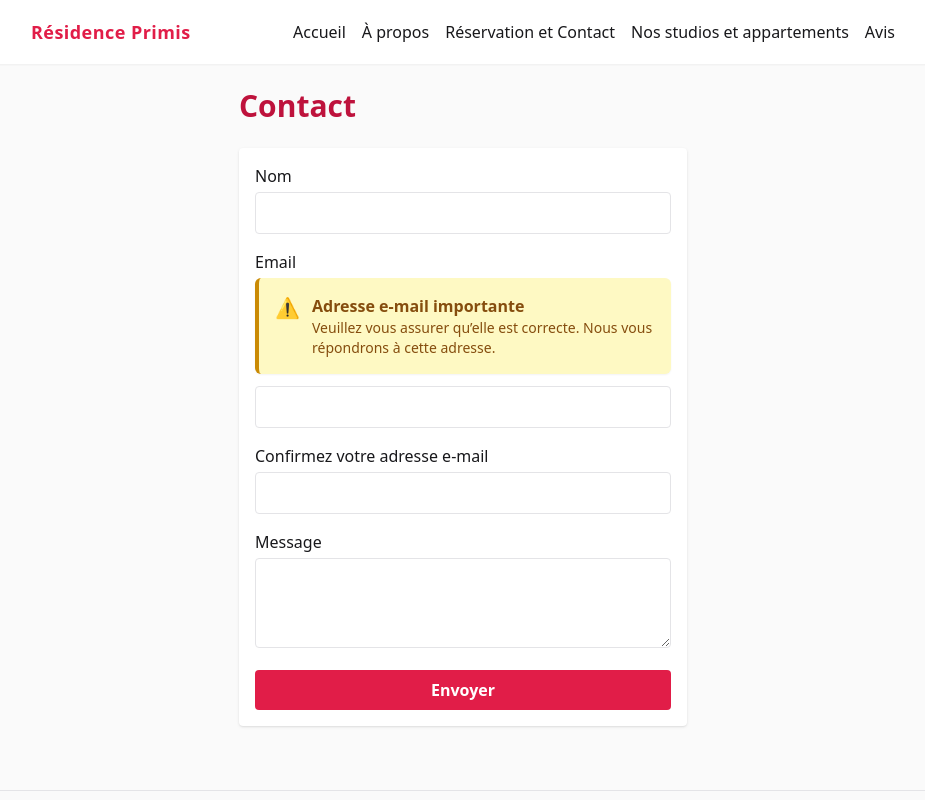
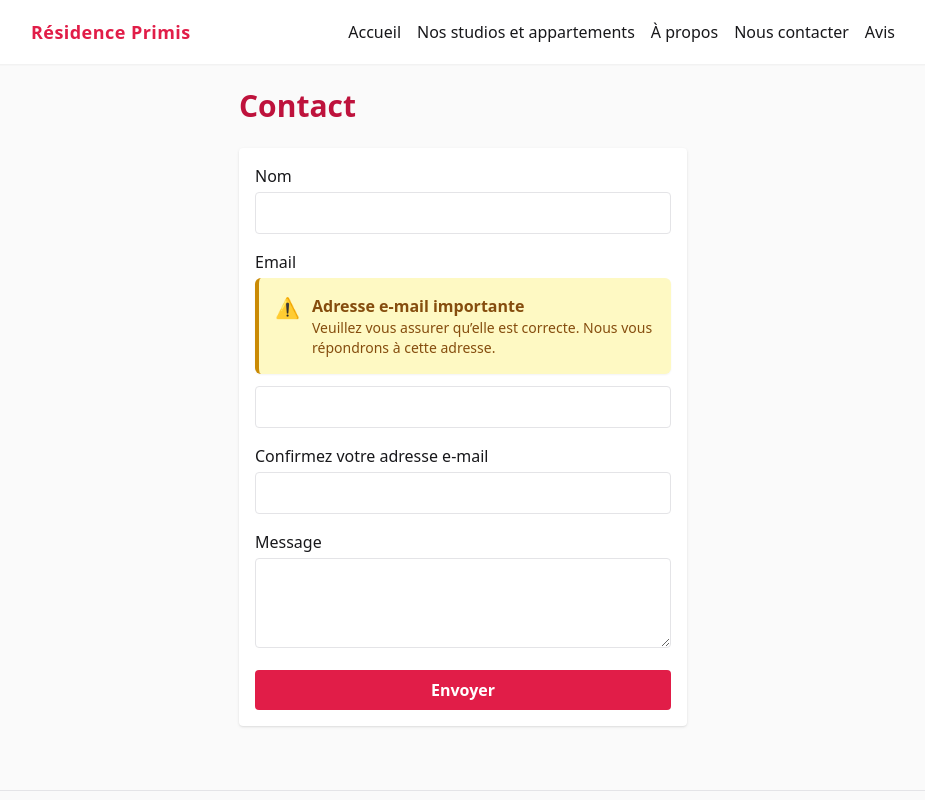
Before and after one commit to thebamba/primis_residence, a Next.js app: page /contact in a window 1280 px wide. Shown: the top 800 px of the page, without its empty margins (177-1102 px from the left). Built offline with nearby package versions, Linux system fonts and the light colour scheme; no server answers.

Commit message:
feat: améliorer le visuel et les logs du site

```diff
--- a/src/app/globals.css
+++ b/src/app/globals.css
@@ -67,3 +67,16 @@
     @apply bg-background text-foreground;
   }
 }
+@layer utilities {
+  .animate-zoom {
+    animation: zoomin 4s linear forwards;
+  }
+  @keyframes zoomin {
+    0% {
+      transform: scale(1);
+    }
+    100% {
+      transform: scale(1.12);
+    }
+  }
+}
--- a/src/app/layout.tsx
+++ b/src/app/layout.tsx
@@ -22,9 +22,9 @@ export default function RootLayout({ children }: { children: React.ReactNode })
             {/* Desktop nav */}
             <div className="space-x-4 hidden md:flex">
               <Link href="/" className="hover:text-rose-600 transition">Accueil</Link>
+              <Link href="/unites" className="hover:text-rose-600 transition">Nos studios et appartements</Link>
               <Link href="/a-propos" className="hover:text-rose-600 transition">À propos</Link>
-              <Link href="/reserver" className="hover:text-rose-600 transition">Réservation et Contact</Link>
-              <Link href="/unites" className="hover:text-rose-600 transition">Nos studios et appartements</Link>
+              <Link href="/contact" className="hover:text-rose-600 transition"> Nous contacter</Link>
               <Link href="/avis" className="hover:text-rose-600 transition">Avis</Link>
             </div>
             {/* Mobile burger */}
```
Also changed, not shown: public/mini-studio/mini-stud1.jpeg (added), public/mini-studio/mini-stud2.jpeg (added).
